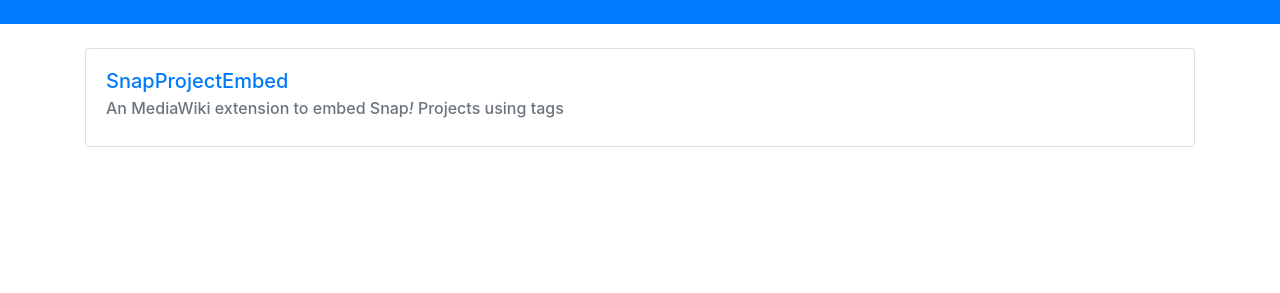
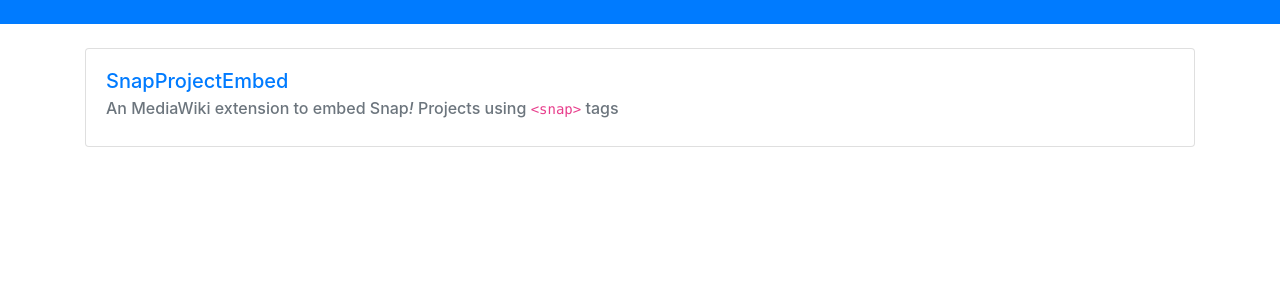
Before and after one commit to snapwiki/snapwiki.github.io, a Jekyll site: the page built from site/projects/index.html, in a window 1280 px wide. Shown: the part 130-423 px from the top of the page. Built offline with Jekyll 4.4.1, drawn with Linux system fonts in a browser that asks for light colours.

Commit message:
Update projects.yml

```diff
--- a/site/_data/projects.yml
+++ b/site/_data/projects.yml
@@ -1,4 +1,4 @@
 ---
 - title: SnapProjectEmbed
-  description: An MediaWiki extension to embed Snap<em>!</em> Projects using <snap> tags
+  description: An MediaWiki extension to embed Snap<em>!</em> Projects using <code>&lt;snap&gt;</code> tags
   link: /projects/snap-project-embed
```
